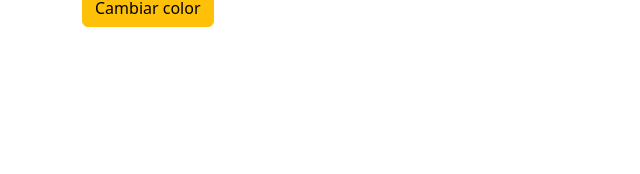
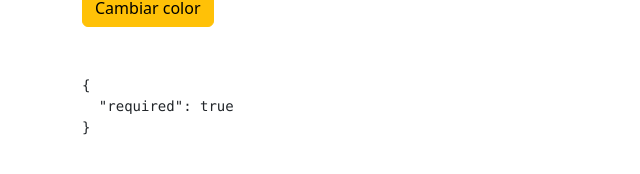
Before and after one commit to CinTutuDev/directiveSignals, an Angular app: page /products/product in a window 1280 px wide. Shown: the part 146-320 px from the top of the page, without its empty margins (0-640 px from the left). Built offline with nearby package versions, Linux system fonts and the light colour scheme.

Commit message:
📚ReactiveFormsModule(Basic steps)

```diff
--- a/src/app/products/pages/product-page/product-page.component.html
+++ b/src/app/products/pages/product-page/product-page.component.html
@@ -1,13 +1,14 @@
 <h1>Agregar producto</h1>
 <hr />
 
-<form action="">
+<form action="" [formGroup]="myForm">
   <div class="row g-3 align-items-center mb-3">
     <div class="col-auto">
       <label for="">Nombre</label>
     </div>
     <div class="col-auto">
-      <input type="text" name="" id="" class="form-control" />
+      <input formControlName="name" type="text" name="" id="" class="form-control" />
+
     </div>
     <div class="col-auto">
       <span>Infomacion</span>
@@ -19,3 +20,5 @@
     </div>
   </div>
 </form>
+
+<pre class="mt-5">{{ myForm.get("name")?.errors | json }}</pre>
--- a/src/app/products/pages/product-page/product-page.component.ts
+++ b/src/app/products/pages/product-page/product-page.component.ts
@@ -1,9 +1,20 @@
-import { Component } from '@angular/core';
+import { Component, inject } from '@angular/core';
+import { FormBuilder, FormGroup, Validators } from '@angular/forms';
 
 @Component({
   templateUrl: './product-page.component.html',
-  styleUrls: ['./product-page.component.scss']
+  styleUrls: ['./product-page.component.scss'],
 })
 export class ProductPageComponent {
+  private formB = inject(FormBuilder);
 
+  public myForm: FormGroup = this.formB.group({
+    name: [
+      '',
+      [Validators.required, Validators.minLength(6), Validators.email],
+    ],
+    /* region: ['', [Validators.required]],
+    country: ['', [Validators.required]],
+    borders: ['', [Validators.required]], */
+  });
 }
--- a/src/app/products/products.module.ts
+++ b/src/app/products/products.module.ts
@@ -3,6 +3,7 @@ import { CommonModule } from '@angular/common';
 
 import { ProductsRoutingModule } from './products-routing.module';
 import { ProductPageComponent } from './pages/product-page/product-page.component';
+import { ReactiveFormsModule } from '@angular/forms';
 
 
 
@@ -14,7 +15,8 @@ import { ProductPageComponent } from './pages/product-page/product-page.componen
   ],
   imports: [
     CommonModule,
-    ProductsRoutingModule
+    ProductsRoutingModule,
+    ReactiveFormsModule
   ]
 })
 export class ProductsModule { }
```
